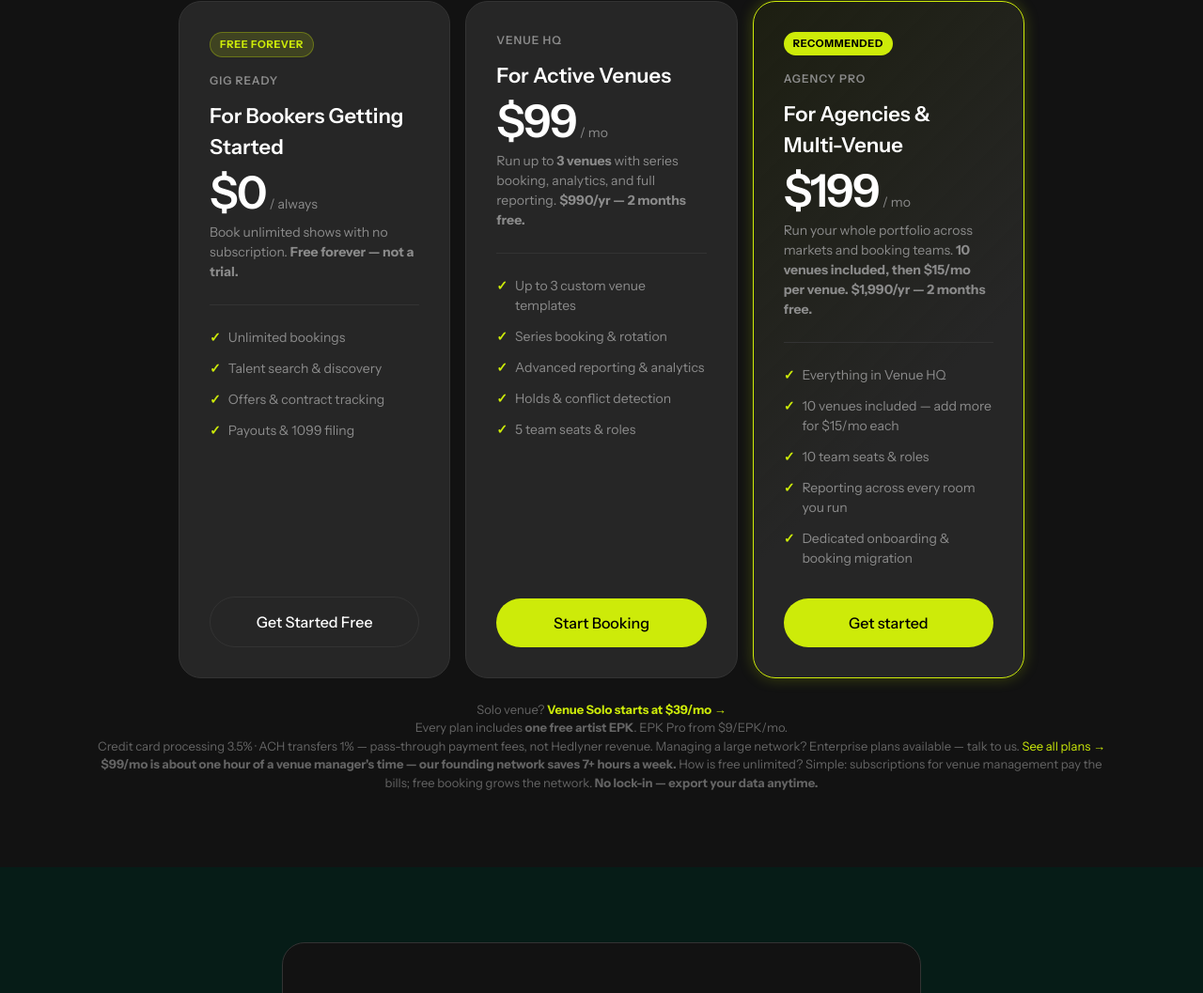
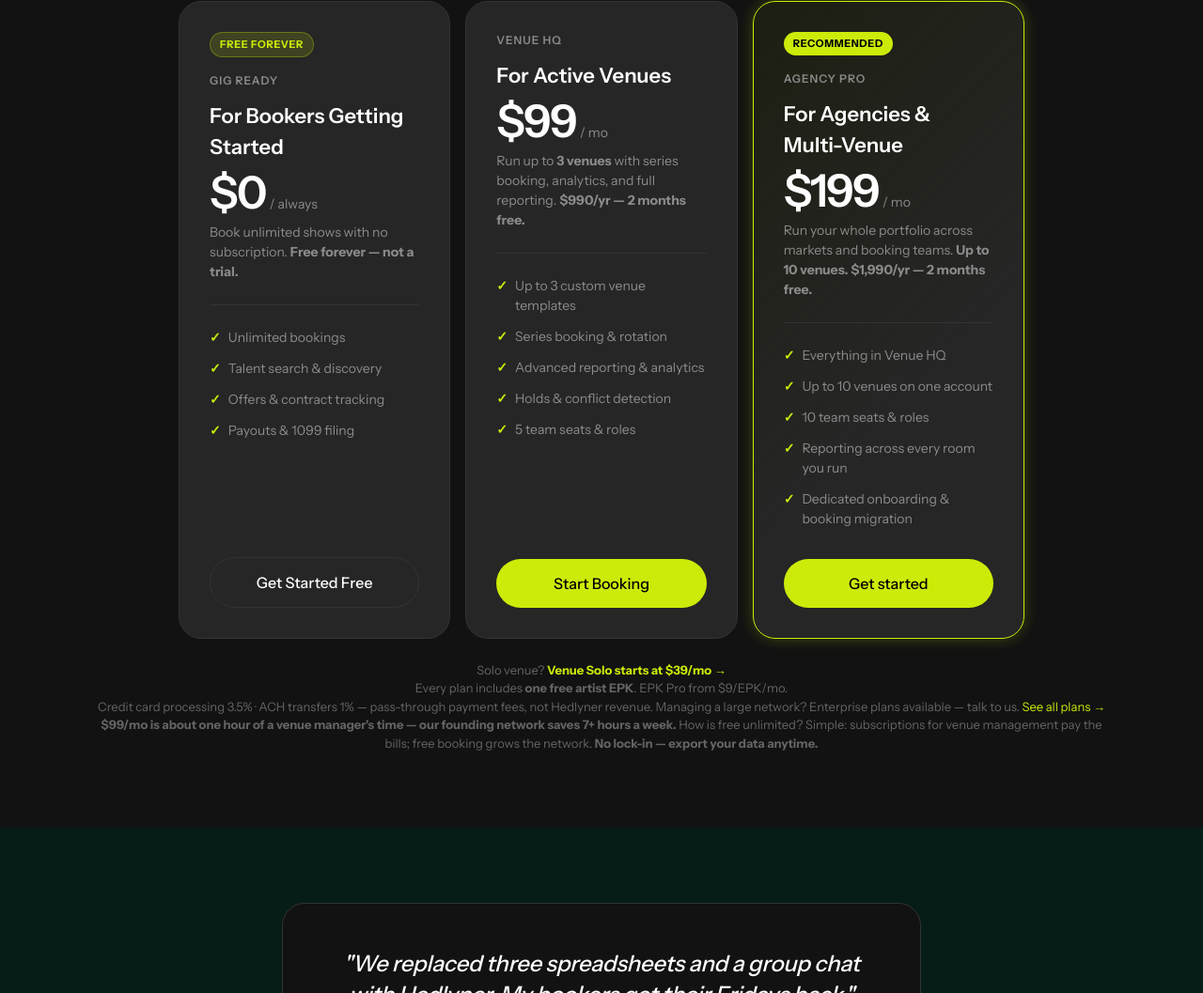
Before and after one commit to hedlyner/website-prototype, a plain HTML site: page index.html in a window 1280 px wide. Shown: the part 4172-5229 px from the top of the page at 94% size. Drawn offline with Linux system fonts and the light colour scheme.

Commit message:
Add files via upload

```diff
--- a/index.html
+++ b/index.html
@@ -696,11 +696,11 @@
 <span class="price-num">$199</span>
 <span class="price-period">/ mo</span>
 </div>
-<p class="price-desc">Run your whole portfolio across markets and booking teams. <strong>10 venues included, then $15/mo per venue. $1,990/yr — 2 months free.</strong></p>
+<p class="price-desc">Run your whole portfolio across markets and booking teams. <strong>Up to 10 venues. $1,990/yr — 2 months free.</strong></p>
 <div class="price-divider"></div>
 <ul class="price-features">
 <li>Everything in Venue HQ</li>
-<li>10 venues included — add more for $15/mo each</li>
+<li>Up to 10 venues on one account</li>
 <li>10 team seats &amp; roles</li>
 <li>Reporting across every room you run</li>
 <li>Dedicated onboarding &amp; booking migration</li>
```
Also changed, not shown: pricing.html (+1 -1 lines).
